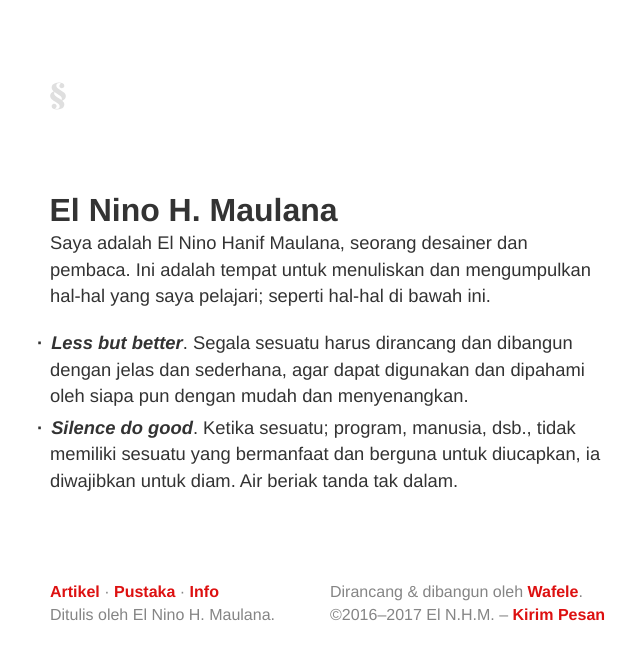
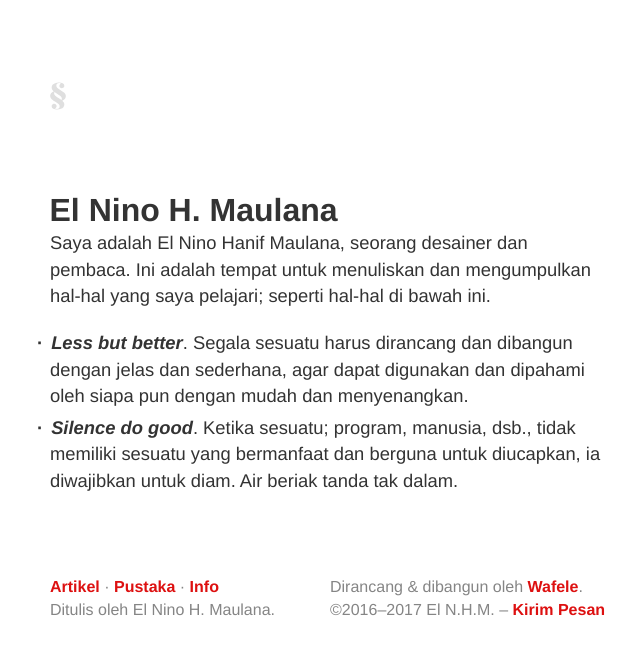
Before and after one commit to tertanda/elnino.github.io, a Jekyll site: the page built from index.md, in a window 1280 px wide. Shown: the top 660 px of the page, without its empty margins (310-950 px from the left). Built offline with Jekyll 4.4.1, drawn with Linux system fonts in a browser that asks for light colours.

Commit message:
First commit.

```diff
--- a/_sass/layout/main.scss
+++ b/_sass/layout/main.scss
@@ -65,7 +65,7 @@ article p { margin-bottom: 1.25rem; }
 article p:last-child,
 article ol:last-child,
 article ul:last-child,
-article ol li:last-child { margin-bottom: 0; }
+article li:last-child { margin-bottom: 0; }
 
 .img-caption {
     display: block;
```
